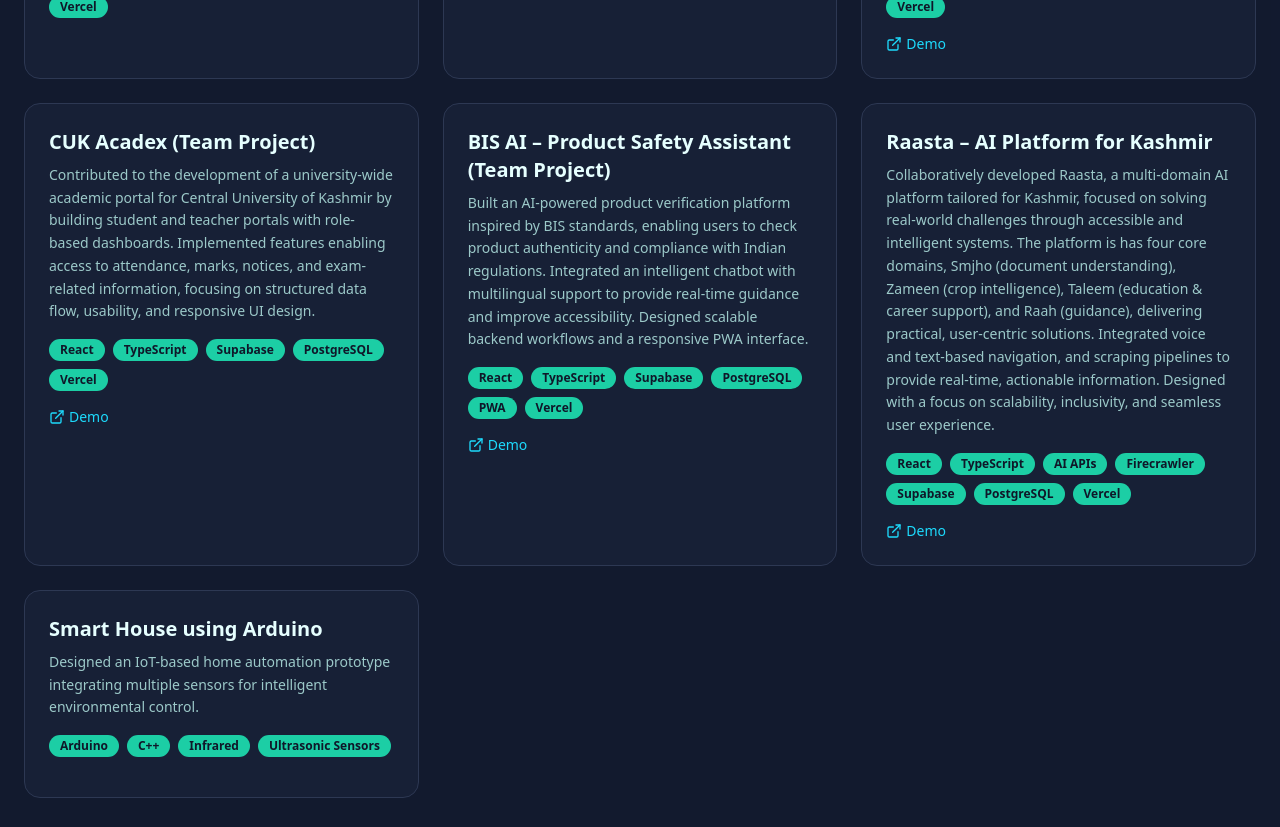
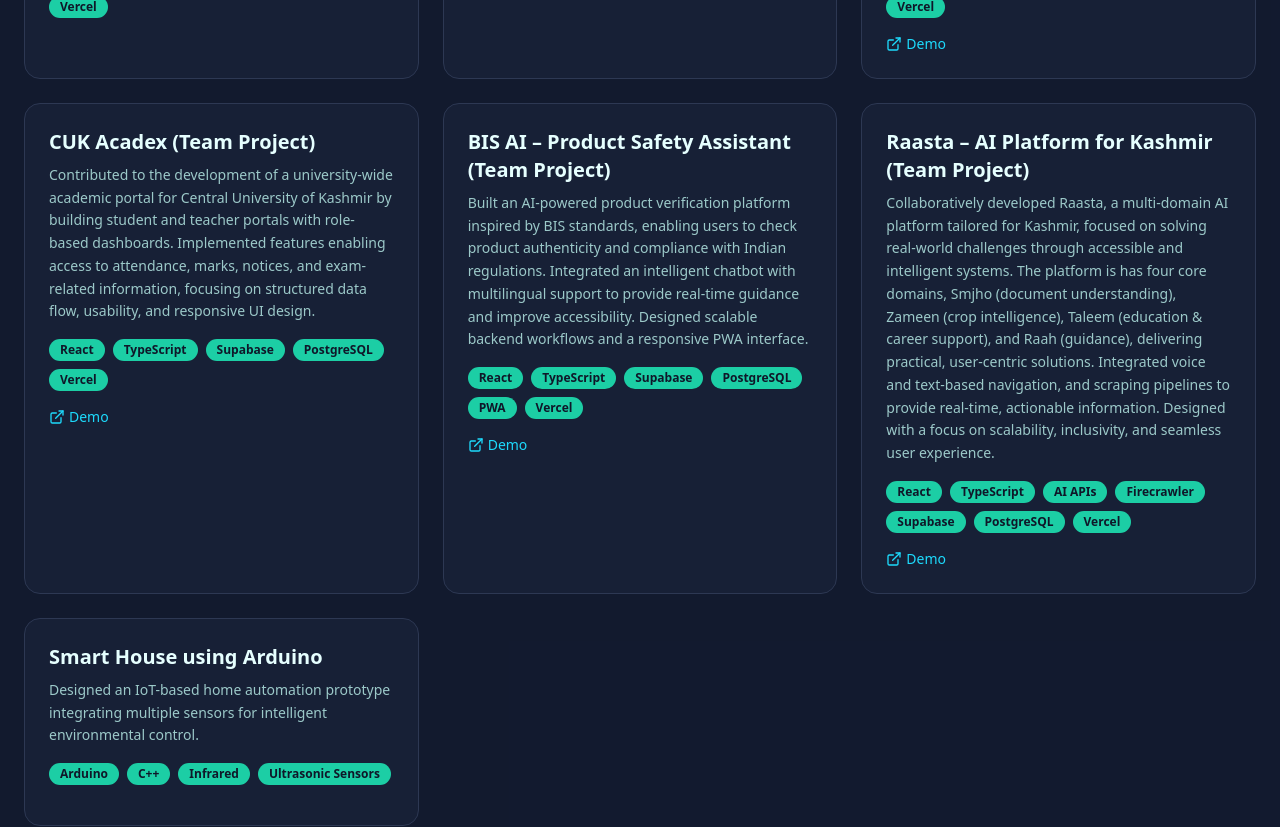
Before and after one commit to nimrawani04/nimrawani04.github.io, a React (Vite) app: page / in a window 1280 px wide. Shown: the part 1900-2727 px from the top of the page. Built offline with nearby package versions, Linux system fonts and the light colour scheme; the HTML template or start-up script is replaced by a standard one.

Commit message:
Update project title and description

```diff
--- a/src/pages/Index.tsx
+++ b/src/pages/Index.tsx
@@ -78,7 +78,7 @@ const Index = () => {
 
 
  {
-  title: "Raasta – AI Platform for Kashmir",
+  title: "Raasta – AI Platform for Kashmir (Team Project)",
   description:
     "Collaboratively developed Raasta, a multi-domain AI platform tailored for Kashmir, focused on solving real-world challenges through accessible and intelligent systems. The platform is has four core domains, Smjho (document understanding), Zameen (crop intelligence), Taleem (education & career support), and Raah (guidance), delivering practical, user-centric solutions. Integrated voice and text-based navigation, and scraping pipelines to provide real-time, actionable information. Designed with a focus on scalability, inclusivity, and seamless user experience.",
   tech: ["React", "TypeScript", "AI APIs", "Firecrawler", "Supabase", "PostgreSQL", "Vercel"],
@@ -609,10 +609,10 @@ const Index = () => {
                     </li>
 
                     <li>
-  <strong>2nd Position – Cursor Hackathon (v0 Track)</strong>
-  <br />
-  Built <strong>Raasta</strong>, an AI-powered platform designed for people in Kashmir, addressing real-world challenges across four core domains. Engineered features like voice/text-based navigation, intelligent web scraping pipelines, and real-time information access — delivering practical, user-centric solutions through rapid development and applied AI.
+  <strong>2nd Position – Cursor Hackathon (v0 Track)</strong><br />
+  Cursor Hackathon Kashmir, NIT Srinagar — Built Raasta, an AI-powered platform addressing real-world challenges through multi-domain solutions, featuring voice/text navigation, intelligent scraping, and real-time information systems.
 </li>
+
 
                   </ul>
                 </Card>
```
